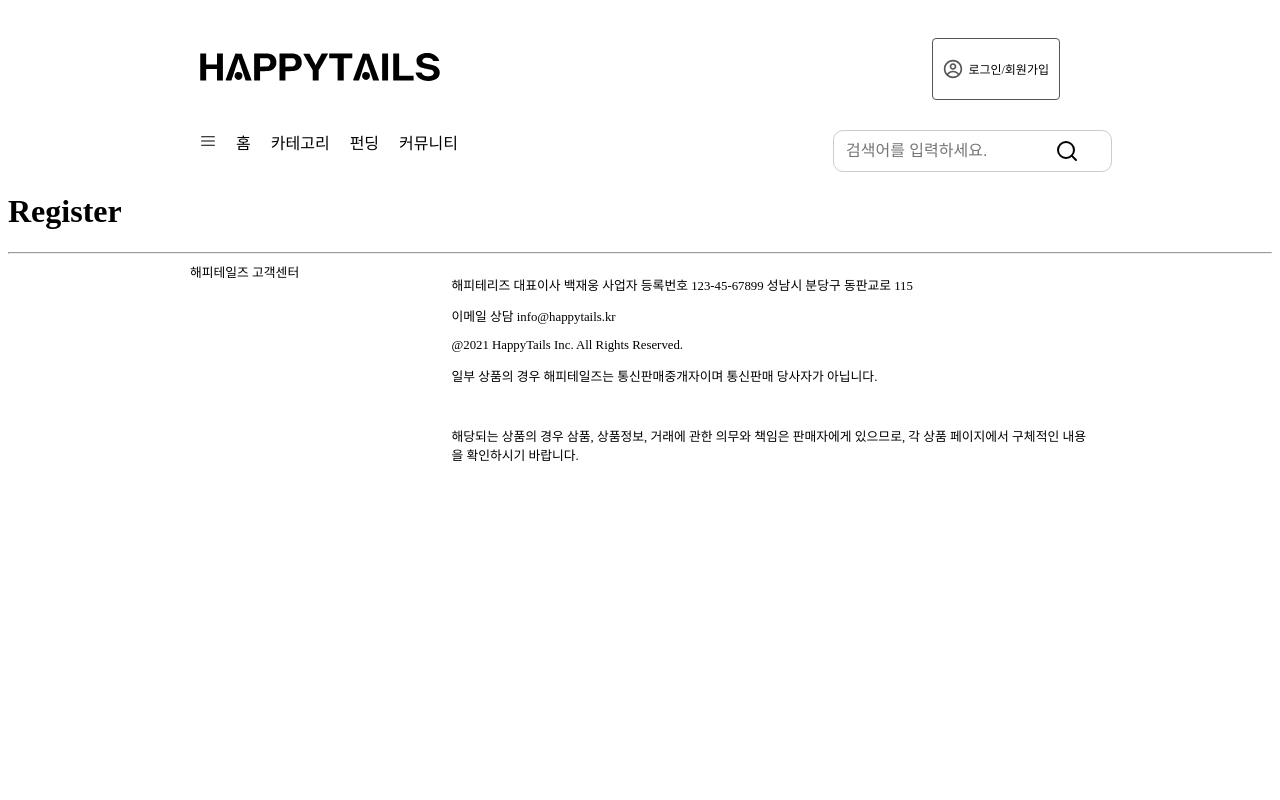
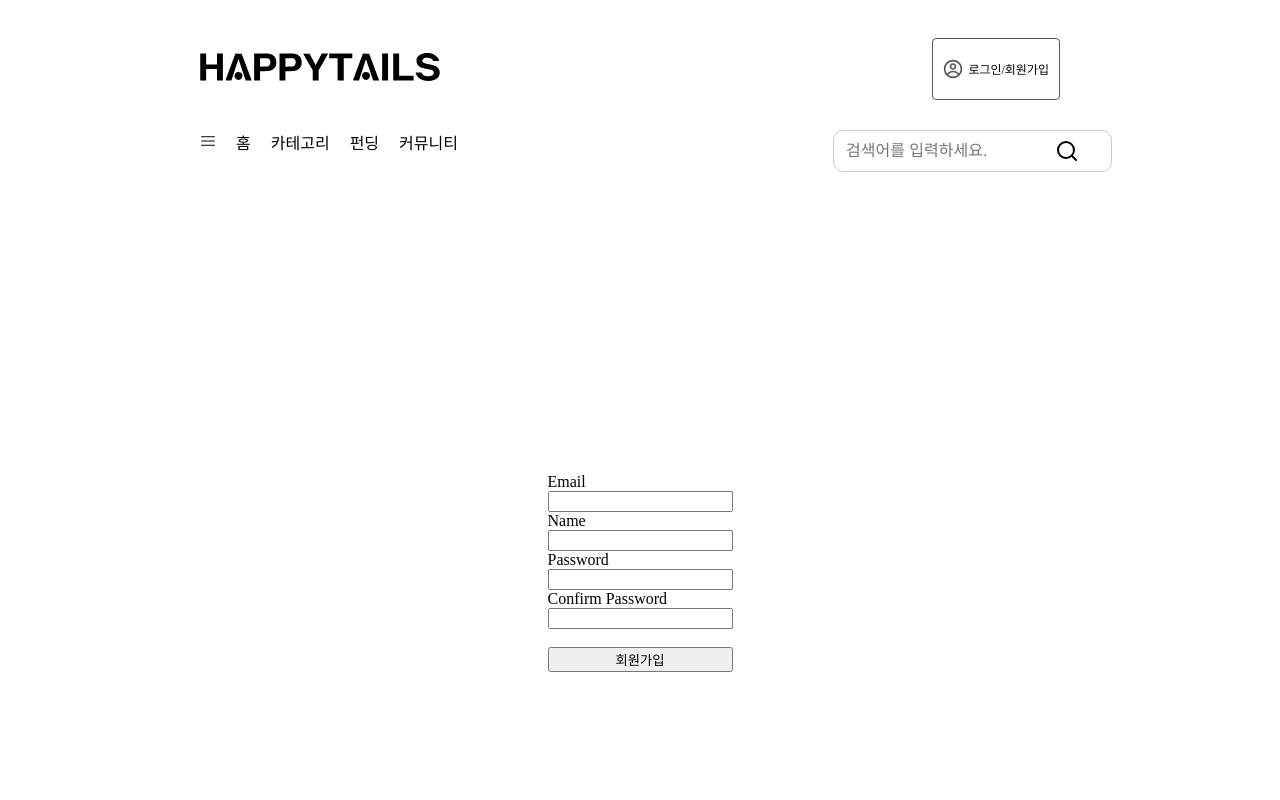
Before and after one commit to vi117/mc_final, a React (Vite) app in the folder packages/frontend/: page /register in a window 1280 px wide. Shown: the top 800 px of the page. Built offline with nearby package versions, Linux system fonts and the light colour scheme.

Commit message:
회원가입 페이지 기초

```diff
--- a/packages/frontend/src/App.jsx
+++ b/packages/frontend/src/App.jsx
@@ -1,6 +1,7 @@
 import { createBrowserRouter, RouterProvider } from "react-router-dom";
 import { Layout } from "./component/layout/Layout";
 import HomePage from "./pages/home";
+import RegisterPage from "./pages/register";
 
 const browserRouter = createBrowserRouter([
   {
@@ -20,7 +21,7 @@ const browserRouter = createBrowserRouter([
       /**
        * 회원가입 페이지
        */
-      { path: "/register", element: <h1>Register</h1> },
+      { path: "/register", element: <RegisterPage></RegisterPage> },
       /**
        * 비밀번호 찾기
        */
--- /dev/null
+++ b/packages/frontend/src/pages/register/index.jsx
@@ -0,0 +1,57 @@
+import { useState } from "react";
+
+function RegisterPage() {
+  const [Email, setEmail] = useState("");
+  const [Name, setName] = useState("");
+  const [Password, setPassword] = useState("");
+  const [ConfirmPassword, setConfirmPassword] = useState("");
+
+  const onEmailHandler = (event) => {
+    setEmail(event.currentTarget.value);
+  };
+  const onNameHandler = (event) => {
+    setName(event.currentTarget.value);
+  };
+  const onPasswordHandler = (event) => {
+    setPassword(event.currentTarget.value);
+  };
+  const onConfirmPasswordHandler = (event) => {
+    setConfirmPassword(event.currentTarget.value);
+  };
+  const onSubmitHandler = (event) => {
+    event.preventDefault();
+
+    if (Password !== ConfirmPassword) {
+      return alert("비밀번호와 비밀번호 확인이 같지 않습니다.");
+    }
+  };
+
+  return (
+    <div
+      style={{
+        display: "flex",
+        justifyContent: "center",
+        alignItems: "center",
+        width: "100%",
+        height: "100vh",
+      }}
+    >
+      <form style={{ display: "flex", flexDirection: "column" }} onSubmit={onSubmitHandler}>
+        <label>Email</label>
+        <input type="email" value={Email} onChange={onEmailHandler} />
+        <label>Name</label>
+        <input type="text" value={Name} onChange={onNameHandler} />
+        <label>Password</label>
+        <input type="password" value={Password} onChange={onPasswordHandler} />
+        <label>Confirm Password</label>
+        <input type="password" value={ConfirmPassword} onChange={onConfirmPasswordHandler} />
+        <br />
+        <button formAction="">
+          회원가입
+        </button>
+      </form>
+    </div>
+  );
+}
+
+export default RegisterPage;
```
